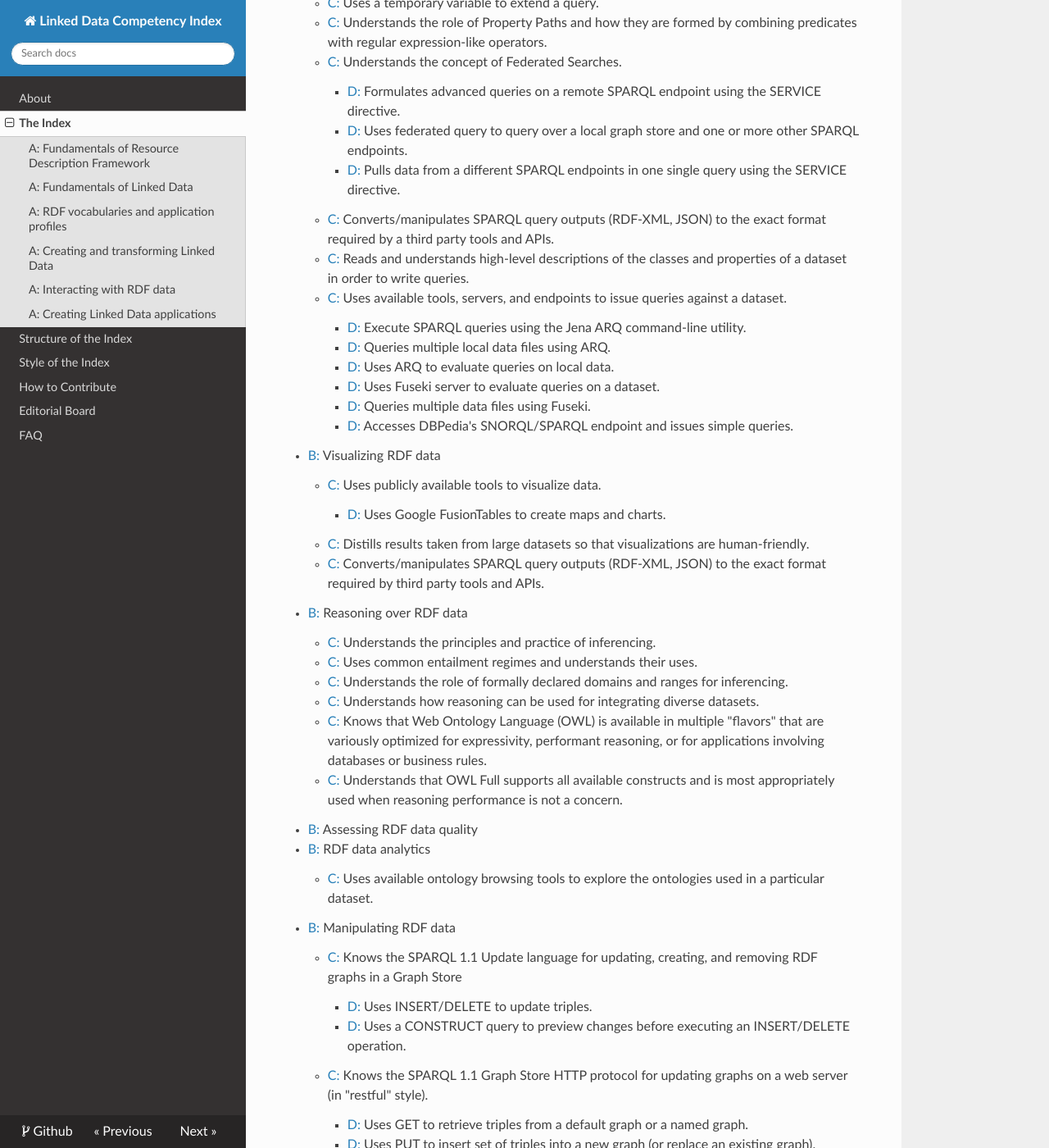
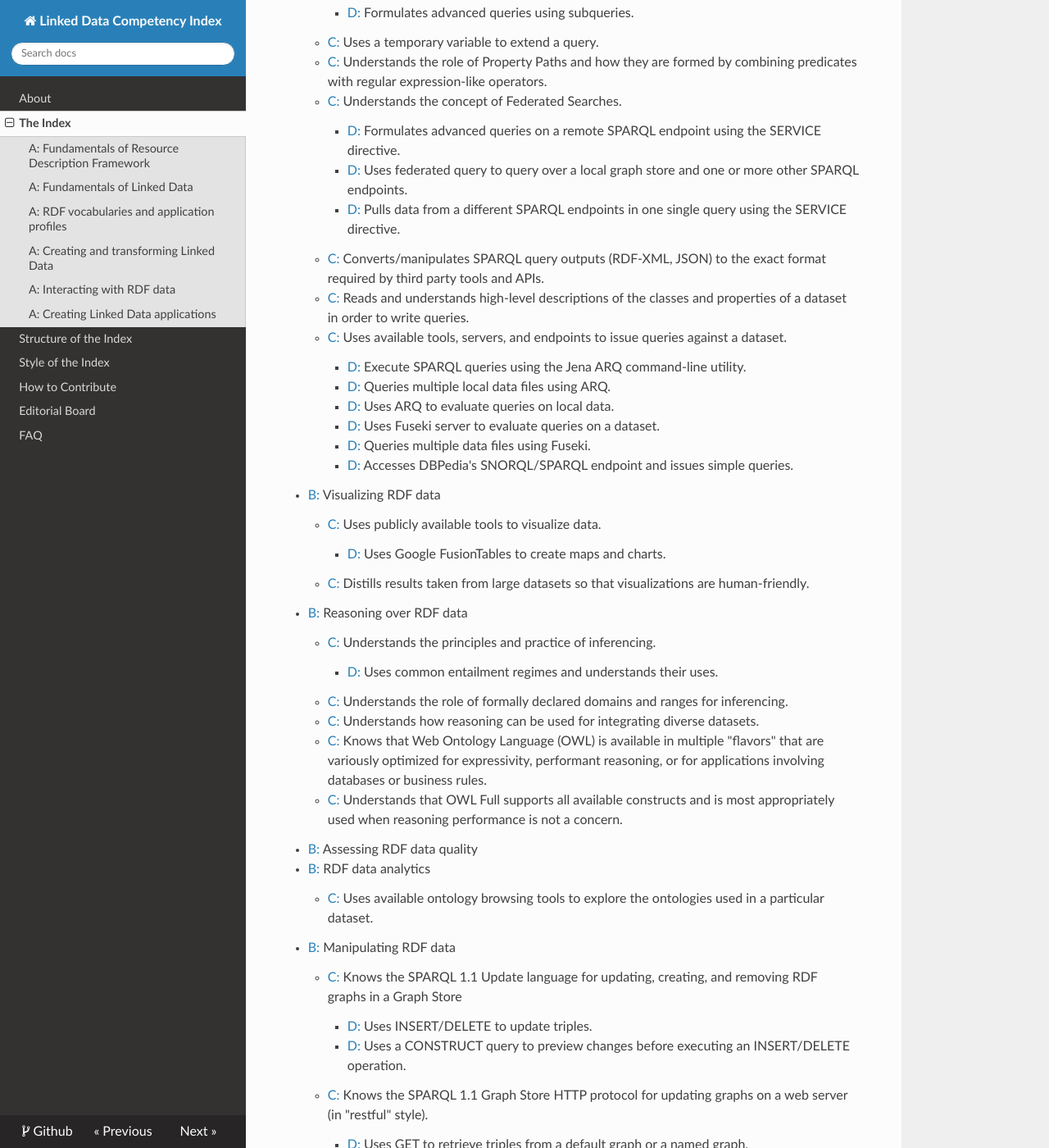
Before and after one commit to dcmi/ldci, an MkDocs documentation site: the page built from docs/D2695955.md, in a window 1280 px wide and 1400 px high, scrolled down 7308 px. Shown: the whole window at 82% size. Built offline with MkDocs 1.6.1, drawn with Linux system fonts in a browser that asks for light colours; nearby versions of some CDN libraries; old or Windows-style settings are respelled for this version of MkDocs; some of the changed text lies outside the part shown.

Commit message:
various overdue edits

```diff
--- a/docs/D2695955.md
+++ b/docs/D2695955.md
@@ -89,7 +89,7 @@
     * [C:](http://asn.desire2learn.com/resources/S2742456) Understands the trade-offs between publishing RDF vocabularies in periodic, numbered releases versus more continual or incremental approaches.
         * [D:](http://asn.desire2learn.com/resources/S2731574) Can express and justify a versioning policy.
 * [B:](http://asn.desire2learn.com/resources/S2696061) Publishing RDF vocabularies
-    * [C:](http://asn.desire2learn.com/resources/S2731575) Understands the typical publication formats for RDF vocabularies and their relative advantages
+    * [C:](http://asn.desire2learn.com/resources/S2731575) Understands the typical publication formats for RDF vocabularies and their relative advantages.
     * [C:](http://asn.desire2learn.com/resources/S2731576) Understands the purpose of publishing RDF vocabularies in multiple formats using content negotiation.
     * [C:](http://asn.desire2learn.com/resources/S2742457) Understands that to be "dereferencable", a URI should be usable to retrieve a representation of the resource it identifies.
         * [D:](http://asn.desire2learn.com/resources/S2742458) Ensures that when dereferenced by a Web browser, a URI returns a representation of the resource in human-readable HTML.
@@ -187,7 +187,7 @@
         * [D:](http://asn.desire2learn.com/resources/S2709269) Formulates advanced queries on a remote SPARQL endpoint using the SERVICE directive.
         * [D:](http://asn.desire2learn.com/resources/S2709270) Uses federated query to query over a local graph store and one or more other SPARQL endpoints.
         * [D:](http://asn.desire2learn.com/resources/S2709271) Pulls data from a different SPARQL endpoints in one single query using the SERVICE directive.
-    * [C:](http://asn.desire2learn.com/resources/S2709272) Converts/manipulates SPARQL query outputs (RDF-XML, JSON) to the exact format required by a third party tools and APIs.
+    * [C:](http://asn.desire2learn.com/resources/S2709272) Converts/manipulates SPARQL query outputs (RDF-XML, JSON) to the exact format required by third party tools and APIs.
     * [C:](http://asn.desire2learn.com/resources/S2709274) Reads and understands high-level descriptions of the classes and properties of a dataset in order to write queries.
     * [C:](http://asn.desire2learn.com/resources/S2709275) Uses available tools, servers, and endpoints to issue queries against a dataset.
         * [D:](http://asn.desire2learn.com/resources/S2709276) Execute SPARQL queries using the Jena ARQ command-line utility.
@@ -200,10 +200,9 @@
     * [C:](http://asn.desire2learn.com/resources/S2709282) Uses publicly available tools to visualize data.
         * [D:](http://asn.desire2learn.com/resources/S2709283) Uses Google FusionTables to create maps and charts.
     * [C:](http://asn.desire2learn.com/resources/S2709284) Distills results taken from large datasets so that visualizations are human-friendly.
-    * [C:](http://asn.desire2learn.com/resources/S2742490) Converts/manipulates SPARQL query outputs (RDF-XML, JSON) to the exact format required by third party tools and APIs.
 * [B:](http://asn.desire2learn.com/resources/S2696089) Reasoning over RDF data
     * [C:](http://asn.desire2learn.com/resources/S2708690) Understands the principles and practice of inferencing.
-    * [C:](http://asn.desire2learn.com/resources/S2709285) Uses common entailment regimes and understands their uses.
+        * [D:](http://asn.desire2learn.com/resources/S2709285) Uses common entailment regimes and understands their uses.
     * [C:](http://asn.desire2learn.com/resources/S2731586) Understands the role of formally declared domains and ranges for inferencing.
     * [C:](http://asn.desire2learn.com/resources/S2731587) Understands how reasoning can be used for integrating diverse datasets.
     * [C:](http://asn.desire2learn.com/resources/S2742479) Knows that Web Ontology Language (OWL) is available in multiple "flavors" that are variously optimized for expressivity, performant reasoning, or for applications involving databases or business rules.
```
Also changed, not shown: other parts of docs/D2695955.md (+6 -6 lines).
